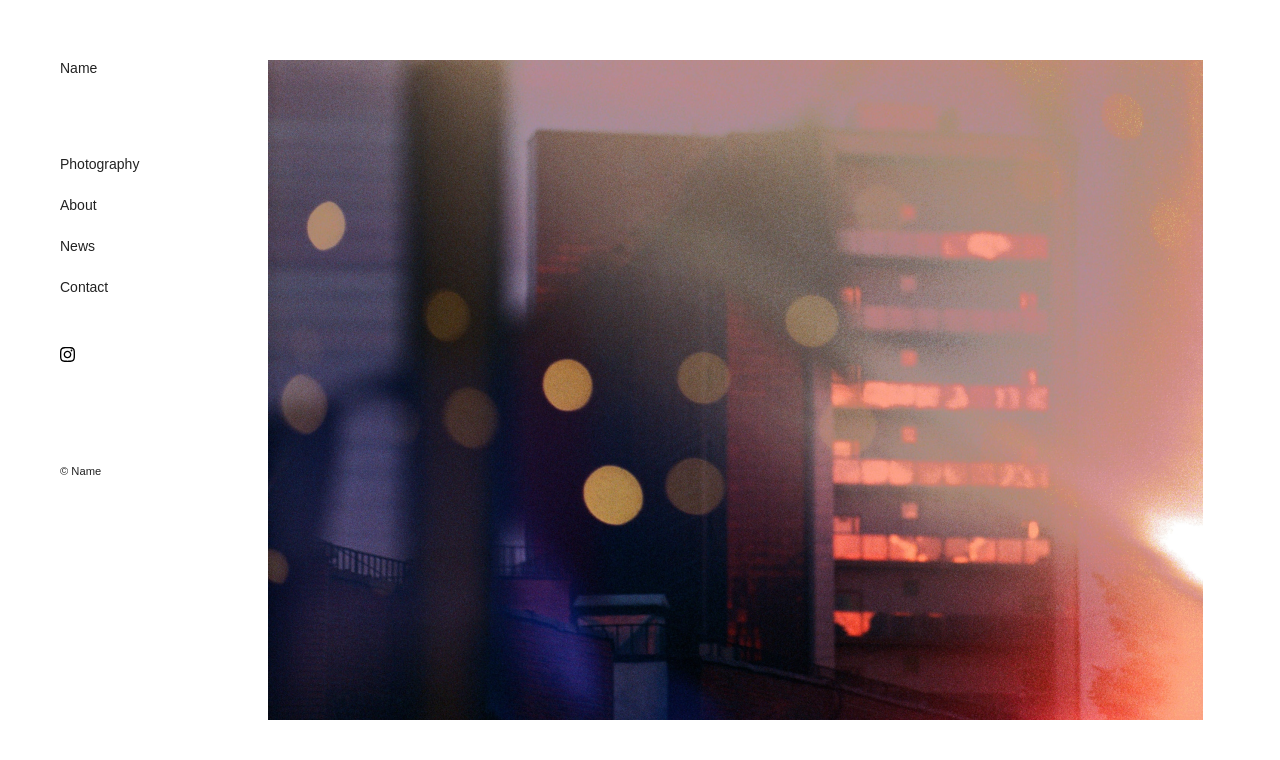
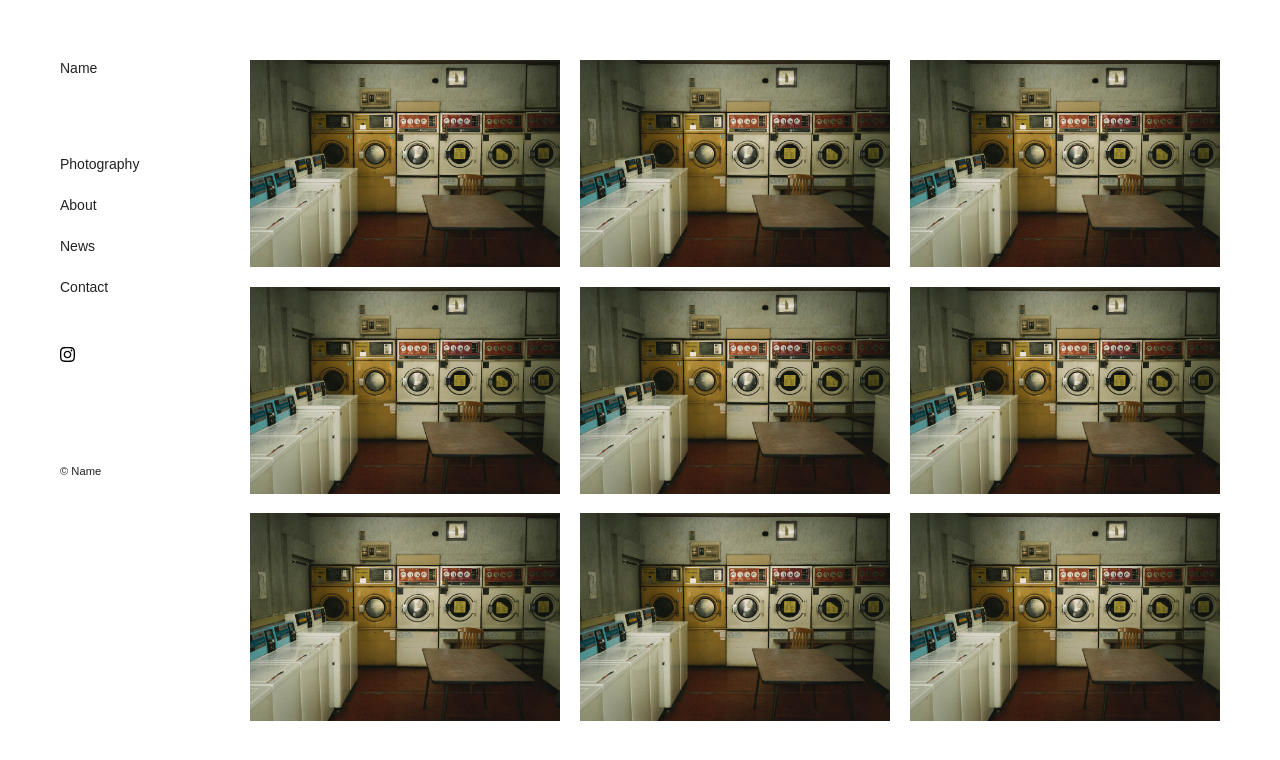
Before and after one commit to muffin-bird/Photograph, a PHP site: page /photography.html in a window 1280 px wide. Shown: the top 760 px of the page. Run offline with PHP 8.4, Linux system fonts and the light colour scheme.

Commit message:
Add _photography.scss

```diff
--- /dev/null
+++ b/site/assets/stylesheets/common/_photography.scss
@@ -0,0 +1,29 @@
+.container {
+  padding: 60px 60px 60px 250px;
+
+  .photoList {
+    display: flex;
+    justify-content: center;
+    flex-wrap: wrap;
+
+    .box {
+      width: 32%;
+      margin-right: 2%;
+      margin-bottom: 2%;
+
+      &:nth-child(3n) {
+        margin-right: 0;
+      }
+
+      .photoLink {
+        display: block;
+
+        .photo {
+          width: 100%;
+          height: auto;
+          max-width: 100%;
+        }
+      }
+    }
+  }
+}
--- a/site/assets/stylesheets/style.css
+++ b/site/assets/stylesheets/style.css
@@ -33,6 +33,31 @@
   max-width: 100%;
 }
 
+.container {
+  padding: 60px 60px 60px 250px;
+}
+.container .photoList {
+  display: flex;
+  justify-content: center;
+  flex-wrap: wrap;
+}
+.container .photoList .box {
+  width: 32%;
+  margin-right: 2%;
+  margin-bottom: 2%;
+}
+.container .photoList .box:nth-child(3n) {
+  margin-right: 0;
+}
+.container .photoList .box .photoLink {
+  display: block;
+}
+.container .photoList .box .photoLink .photo {
+  width: 100%;
+  height: auto;
+  max-width: 100%;
+}
+
 body {
   font-family: "Noto Sans JP", sans-serif;
   font-size: 14px;
--- a/site/assets/stylesheets/style.min.css
+++ b/site/assets/stylesheets/style.min.css
@@ -1,2 +1,2 @@
-.fixed{position:fixed;left:60px;top:60px}.fixed .sd{display:flex;flex-direction:column}.fixed .sd .logo{margin-bottom:80px}.fixed .sd .menu{margin-bottom:50px}.fixed .sd .menu li{margin-bottom:25px}.fixed .sd .socialBtn{margin-bottom:100px}.container{padding:60px 60px 60px 250px}.container .section{display:flex;justify-content:center}.container .section img{width:935px;height:auto;max-width:100%}body{font-family:"Noto Sans JP",sans-serif;font-size:14px;color:#222}
+.fixed{position:fixed;left:60px;top:60px}.fixed .sd{display:flex;flex-direction:column}.fixed .sd .logo{margin-bottom:80px}.fixed .sd .menu{margin-bottom:50px}.fixed .sd .menu li{margin-bottom:25px}.fixed .sd .socialBtn{margin-bottom:100px}.container{padding:60px 60px 60px 250px}.container .section{display:flex;justify-content:center}.container .section img{width:935px;height:auto;max-width:100%}.container{padding:60px 60px 60px 250px}.container .photoList{display:flex;justify-content:center;flex-wrap:wrap}.container .photoList .box{width:32%;margin-right:2%;margin-bottom:2%}.container .photoList .box:nth-child(3n){margin-right:0}.container .photoList .box .photoLink{display:block}.container .photoList .box .photoLink .photo{width:100%;height:auto;max-width:100%}body{font-family:"Noto Sans JP",sans-serif;font-size:14px;color:#222}
 /*# sourceMappingURL=style.min.css.map */
--- a/site/assets/stylesheets/style.scss
+++ b/site/assets/stylesheets/style.scss
@@ -1,5 +1,6 @@
 @use "common/header";
 @use "common/top";
+@use "common/photography";
 
 body {
   font-family: 'Noto Sans JP', sans-serif;
--- a/site/photography.html
+++ b/site/photography.html
@@ -36,8 +36,36 @@
         </div>
     </header>
     <div class="container">
-        <section class="section">
-            <img src="assets/img/main.png">
+        <section class="section_secondary">
+            <ul class="photoList">
+                <li class="box">
+                    <a href="" class="photoLink"><img src="assets/img/laundry.jpg" alt="thumbnail" class="photo"></a>
+                </li>
+                <li class="box">
+                    <a href="" class="photoLink"><img src="assets/img/laundry.jpg" alt="thumbnail" class="photo"></a>
+                </li>
+                <li class="box">
+                    <a href="" class="photoLink"><img src="assets/img/laundry.jpg" alt="thumbnail" class="photo"></a>
+                </li>
+                <li class="box">
+                    <a href="" class="photoLink"><img src="assets/img/laundry.jpg" alt="thumbnail" class="photo"></a>
+                </li>
+                <li class="box">
+                    <a href="" class="photoLink"><img src="assets/img/laundry.jpg" alt="thumbnail" class="photo"></a>
+                </li>
+                <li class="box">
+                    <a href="" class="photoLink"><img src="assets/img/laundry.jpg" alt="thumbnail" class="photo"></a>
+                </li>
+                <li class="box">
+                    <a href="" class="photoLink"><img src="assets/img/laundry.jpg" alt="thumbnail" class="photo"></a>
+                </li>
+                <li class="box">
+                    <a href="" class="photoLink"><img src="assets/img/laundry.jpg" alt="thumbnail" class="photo"></a>
+                </li>
+                <li class="box">
+                    <a href="" class="photoLink"><img src="assets/img/laundry.jpg" alt="thumbnail" class="photo"></a>
+                </li>
+            </ul>
         </section>
     </div>
     <footer>
```
Also changed, not shown: site/assets/img/laundry.jpg (added), 2 other files.
